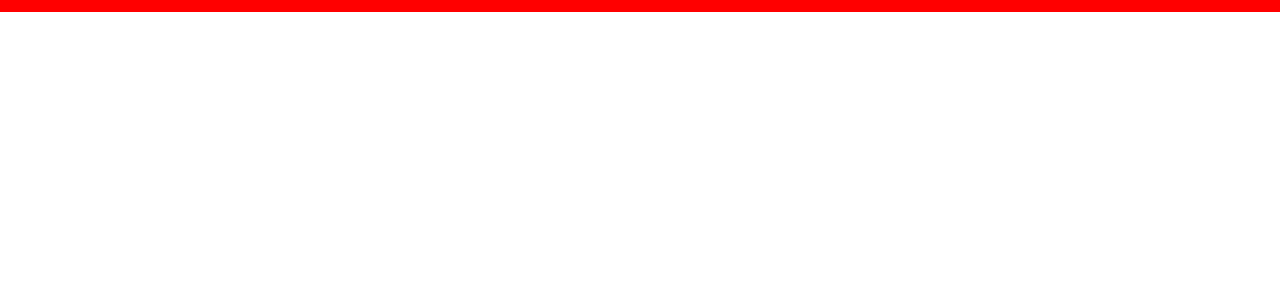
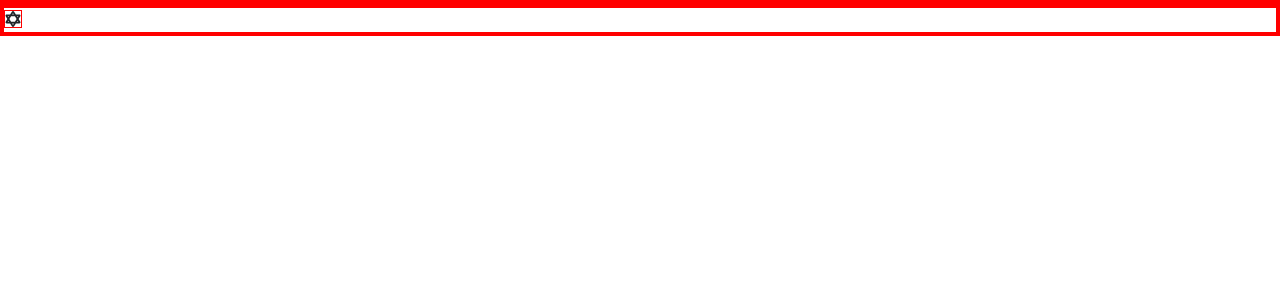
Before and after one commit to salamone-gius/proj-html-vuejs, a Vue app: page / in a window 1280 px wide. Shown: the top 300 px of the page. Built offline with nearby package versions, Linux system fonts and the light colour scheme.

Commit message:
bootstrap and fontawesome installed

```diff
--- a/package.json
+++ b/package.json
@@ -8,12 +8,18 @@
     "lint": "vue-cli-service lint"
   },
   "dependencies": {
+    "@fortawesome/fontawesome-svg-core": "^6.1.1",
+    "@fortawesome/free-brands-svg-icons": "^6.1.1",
+    "@fortawesome/free-solid-svg-icons": "^6.1.1",
+    "@fortawesome/vue-fontawesome": "^2.0.6",
+    "bootstrap": "^5.1.3",
     "core-js": "^3.8.3",
     "vue": "^2.6.14"
   },
   "devDependencies": {
     "@babel/core": "^7.12.16",
     "@babel/eslint-parser": "^7.12.16",
+    "@fortawesome/fontawesome-free": "^6.1.1",
     "@vue/cli-plugin-babel": "~5.0.0",
     "@vue/cli-plugin-eslint": "~5.0.0",
     "@vue/cli-service": "~5.0.0",
--- a/src/assets/style/global.scss
+++ b/src/assets/style/global.scss
@@ -1,3 +1,5 @@
 @import './global-parts/variables';
 @import './global-parts/reset';
 @import './global-parts/typography';
+
+@import '~bootstrap/scss/bootstrap.scss';
--- a/src/components/footer/BaseFooter.vue
+++ b/src/components/footer/BaseFooter.vue
@@ -1,6 +1,6 @@
 <template>
     <footer>
-
+        <i class="fa-solid fa-star-of-david"></i>
     </footer>
 </template>
 
--- a/src/main.js
+++ b/src/main.js
@@ -1,5 +1,10 @@
 import Vue from 'vue'
 import App from './App.vue'
+
+// FONT AWESOME \\
+import '@fortawesome/fontawesome-free/css/all.css';
+import '@fortawesome/fontawesome-free/js/all.js';
+
 
 Vue.config.productionTip = false
 
```
Also changed, not shown: 1 other file (tests, documents, lock files or other folders).
